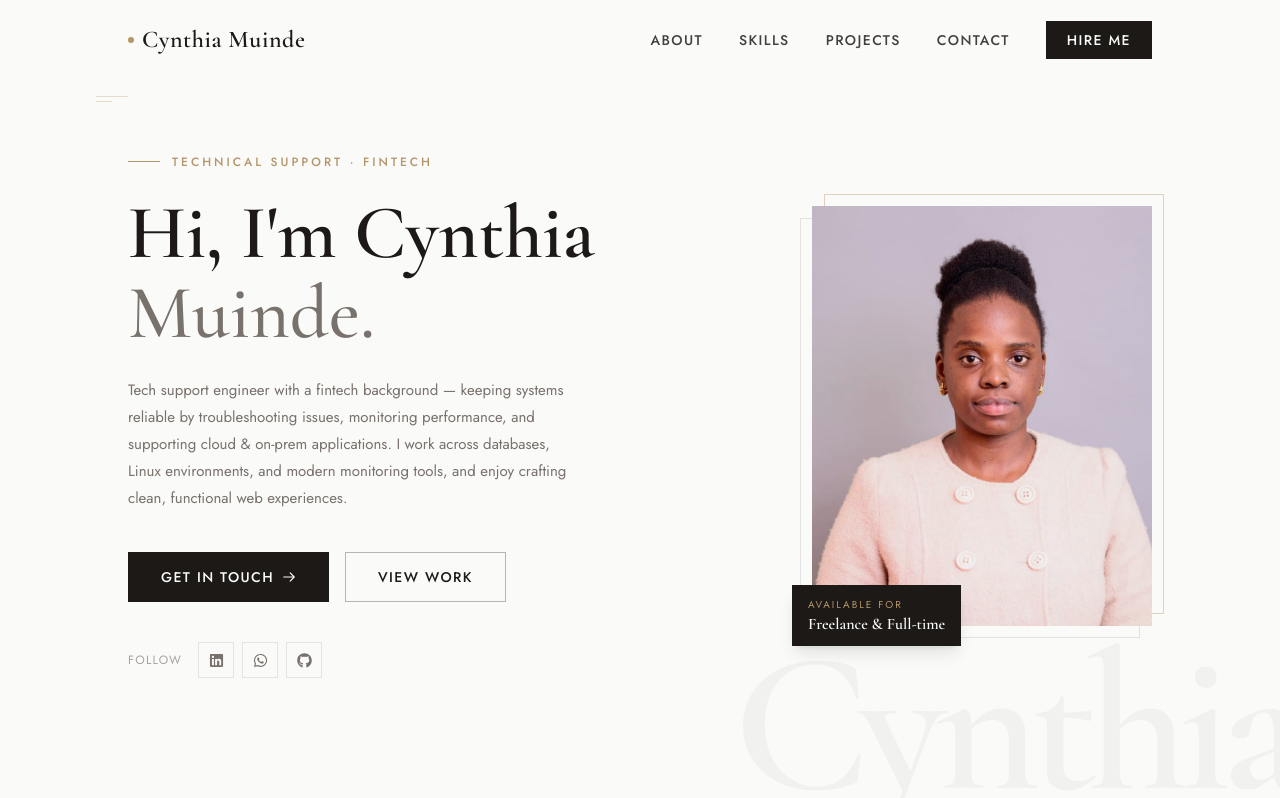
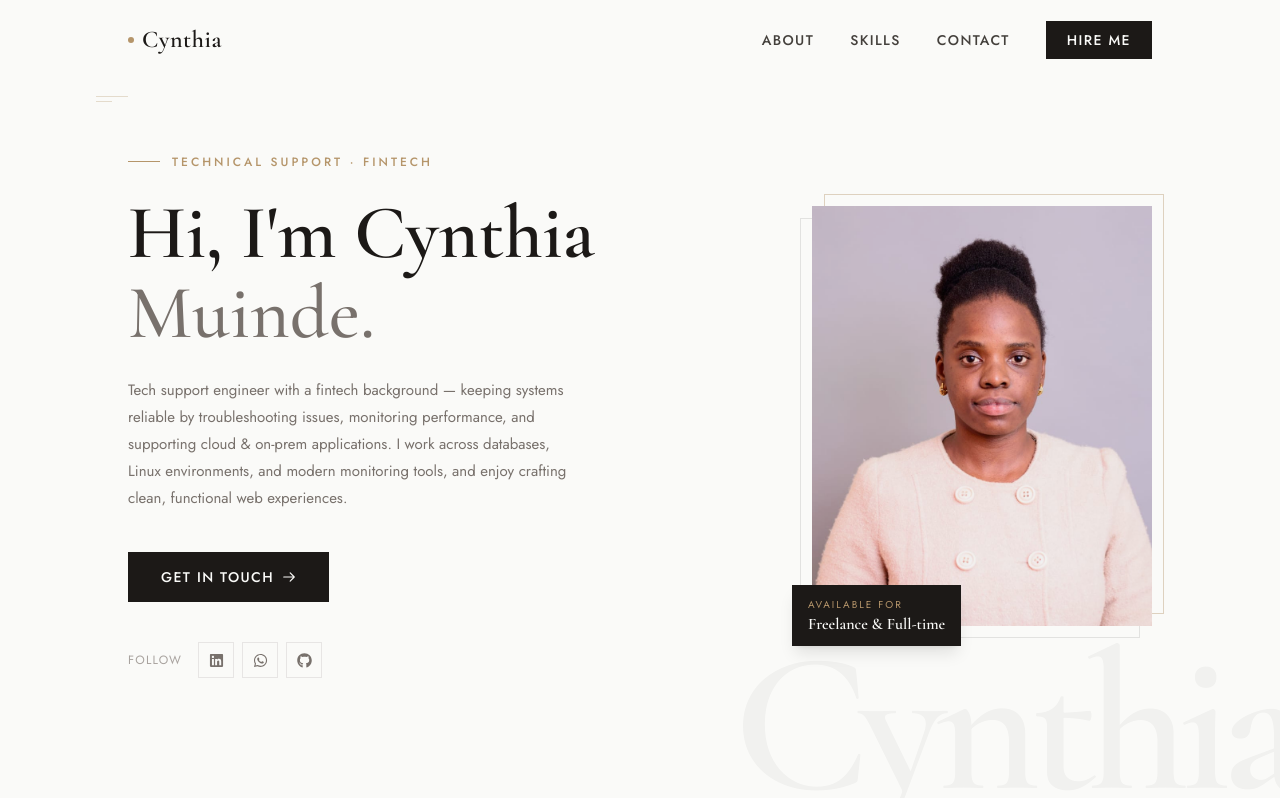
Before and after one commit to Mwandii/cynthia-personal-website, a React (Vite) app: page / in a window 1280 px wide. Shown: the top 798 px of the page. Built offline with nearby package versions, Linux system fonts and the light colour scheme.

Commit message:
fix navbar ui

```diff
--- a/src/components/Hero.jsx
+++ b/src/components/Hero.jsx
@@ -103,16 +103,7 @@ function Hero() {
                 </span>
               </button>
 
-              <a
-                href="#about"
-                onClick={(e) => {
-                  e.preventDefault();
-                  document.querySelector("#about")?.scrollIntoView({ behavior: "smooth" });
-                }}
-                className="px-8 py-3.5 font-['Jost'] text-sm font-medium tracking-widest uppercase text-[#1C1917] border border-[#1C1917]/30 transition-all duration-300 hover:border-[#1C1917] cursor-pointer no-underline"
-              >
-                View Work
-              </a>
+
             </div>
 
             {/* Social links */}
--- a/src/components/Navbar.jsx
+++ b/src/components/Navbar.jsx
@@ -3,7 +3,6 @@ import { useState, useEffect, useRef } from "react";
 const navLinks = [
   { label: "About", href: "#about" },
   { label: "Skills", href: "#skills" },
-  { label: "Projects", href: "#projects" },
   { label: "Contact", href: "#contact" },
 ];
 
@@ -64,7 +63,7 @@ function Navbar() {
               {/* Decorative dot accent */}
               <span className="w-1.5 h-1.5 rounded-full bg-[#B5956A] transition-transform duration-300 group-hover:scale-150" />
               <span className="font-['Cormorant_Garamond'] font-semibold text-xl md:text-2xl tracking-wide text-[#1C1917] leading-none">
-                Cynthia Muinde
+                Cynthia
               </span>
             </a>
 
```
